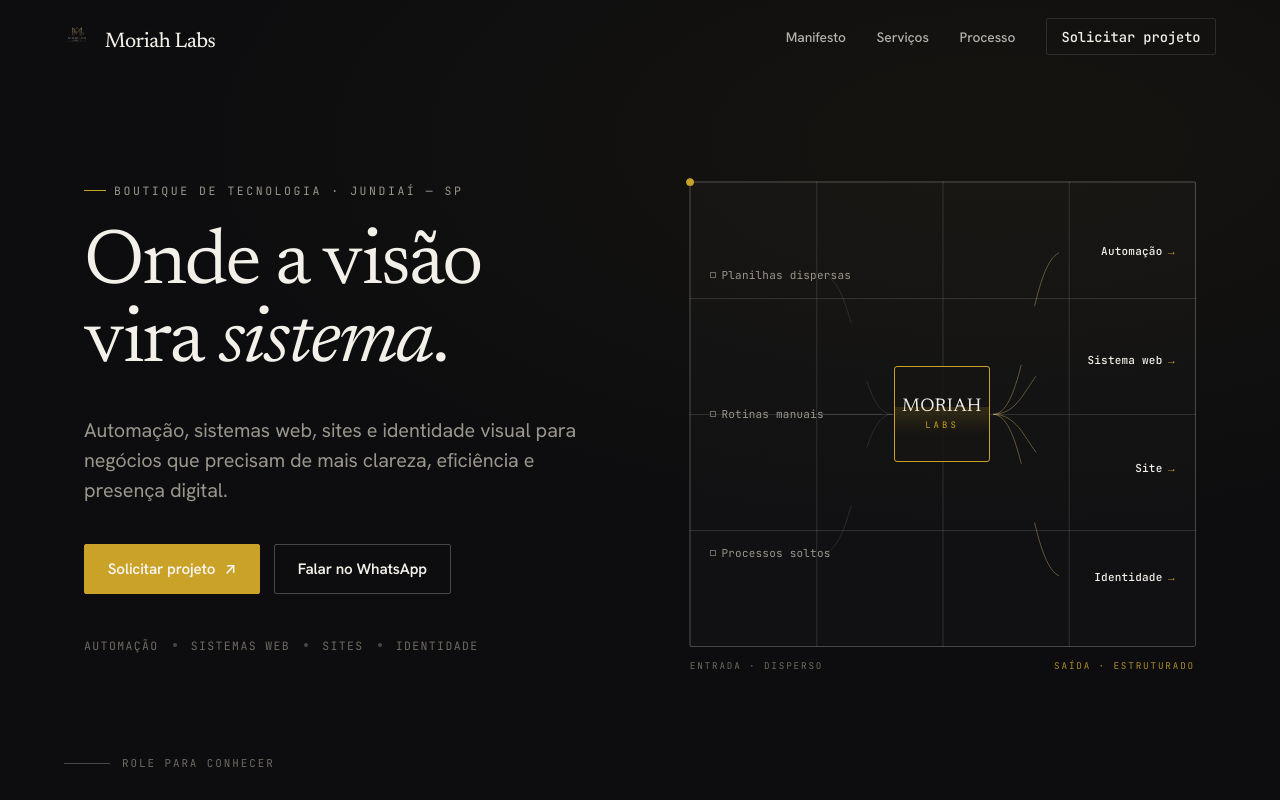
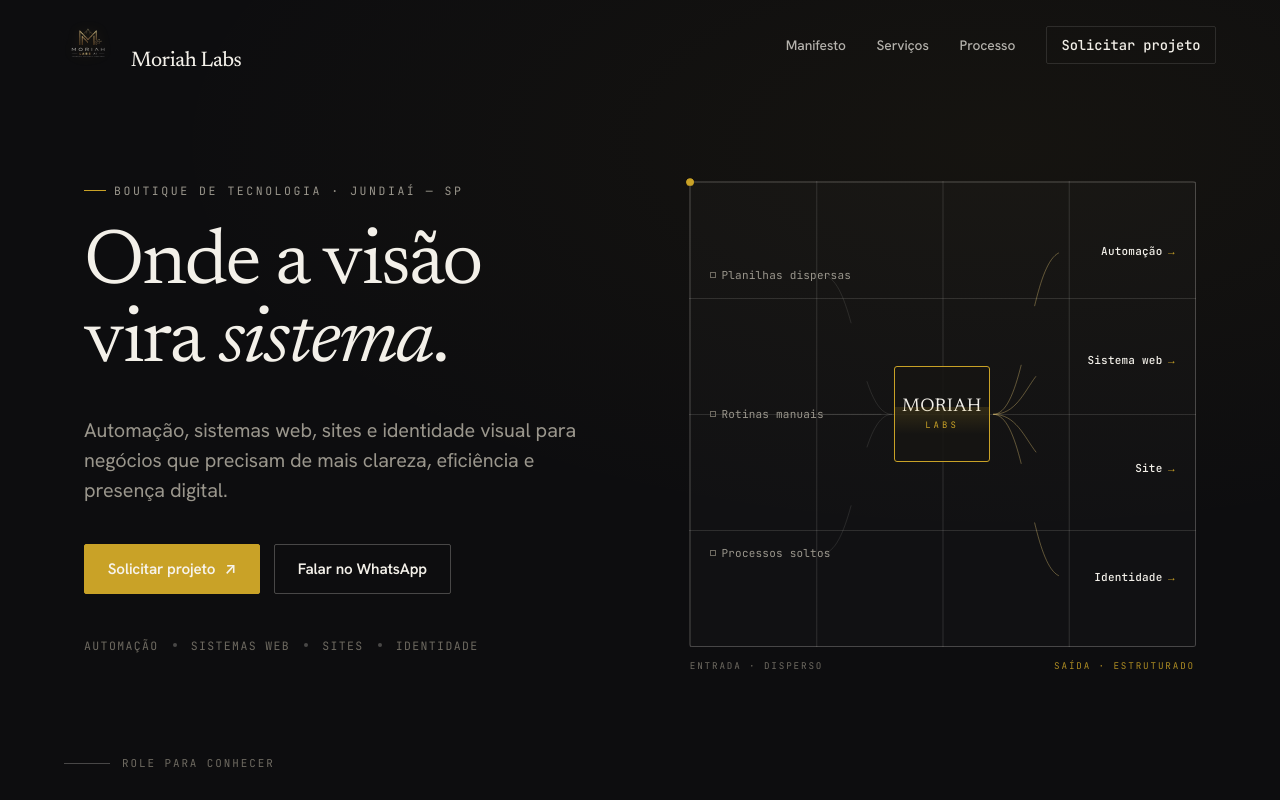
Before and after one commit to melquisedequenova-AI/moriah-labs-site, a React (Vite) app: page / in a window 1280 px wide. Shown: the top 800 px of the page. Built offline with nearby package versions, Linux system fonts and the light colour scheme.

Commit message:
feat: increase logo size to 48px with gold glow

```diff
--- a/src/App.jsx
+++ b/src/App.jsx
@@ -42,7 +42,7 @@
     : { "--nav-fg":"#15130E", "--nav-bg":"#F4F1EA", "--nav-line":"rgba(21,19,14,.14)" };
   return (
     <nav className="nav" data-scrolled={scrolled} style={vars}>
-      <a className="brand" href="#top"><img src="/logo.png" alt="ML" style={{height:"26px",width:"26px",objectFit:"contain",display:"inline-block",verticalAlign:"middle",marginRight:"6px"}} />Moriah Labs</a>
+      <a className="brand" href="#top"><img src="/logo.png" alt="Moriah Labs AI" style={{height:"48px",width:"48px",objectFit:"contain",display:"inline-block",verticalAlign:"middle",marginRight:"10px",filter:"drop-shadow(0 0 6px rgba(201,162,39,0.3))"}} />Moriah Labs</a>
       <div className="nav-links">
         <a className="nav-hide" href="#manifesto">Manifesto</a>
         <a className="nav-hide" href="#servicos">Serviços</a>
```
